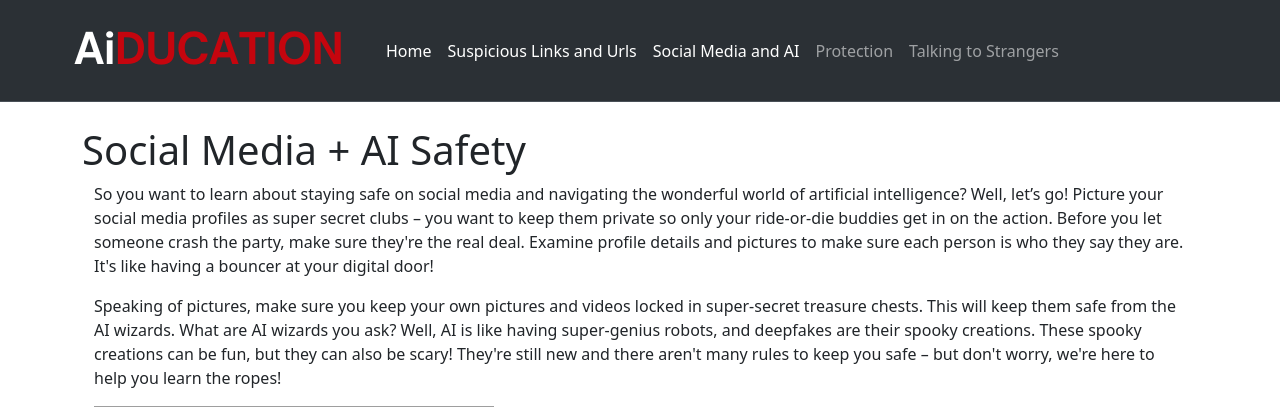
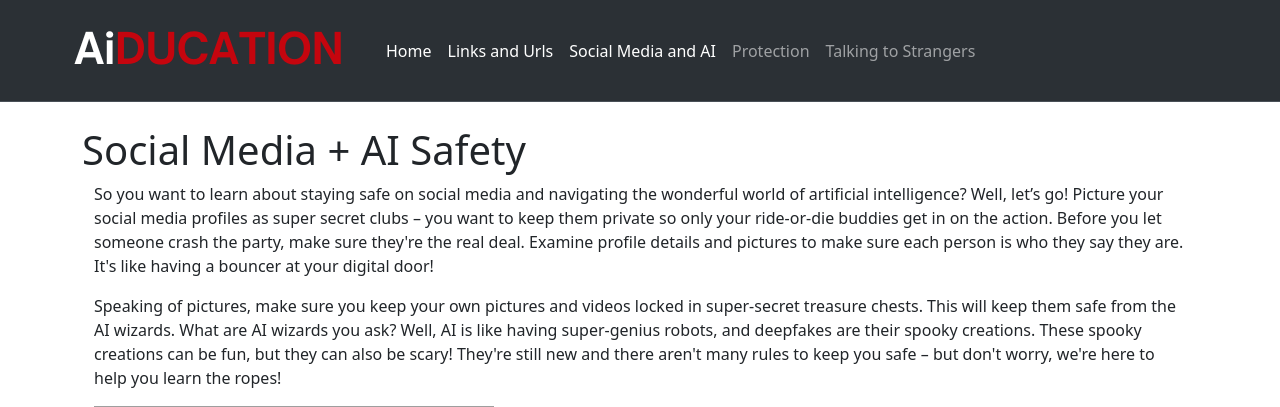
Before and after one commit to katrinars/AiDUCATION, a Flask app: page /ai in a window 1280 px wide. Shown: the top 407 px of the page. Run offline with Flask 3, Linux system fonts and the light colour scheme; grey boxes are pictures that could not be loaded.

Commit message:
rm modify word from navbar

```diff
--- a/templates/base.html
+++ b/templates/base.html
@@ -19,7 +19,7 @@
             <li class="nav-item">
                 <a class="nav-link active" aria-current="page" href="/">Home</a>
             </li><li class="nav-item">
-                <a class="nav-link active" aria-current="page" href="/links">Suspicious Links and Urls</a>
+                <a class="nav-link active" aria-current="page" href="/links">Links and Urls</a>
             </li>
             <li class="nav-item">
                 <a class="nav-link active" aria-current="page" href="/ai">Social Media and AI</a>
```
